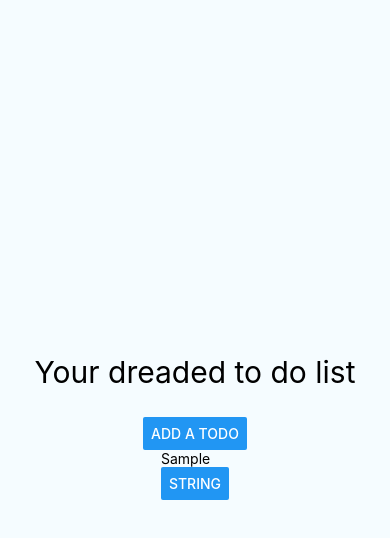
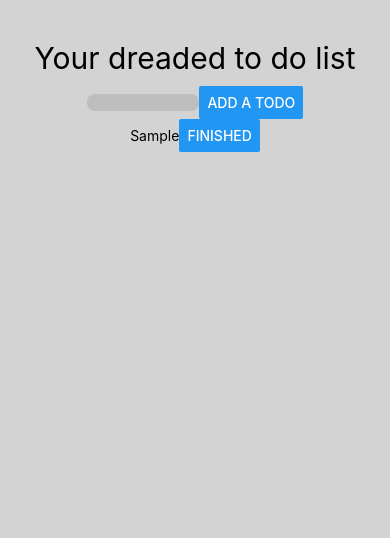
Before and after one commit to bahull/react-native-beginning, a React Native app: screen / in a window 390 px wide. Both pictures are taken after typing "Sample" into the empty fields and a click on the button "ADD A TODO". Shown: the top 538 px of the page. Built offline with nearby package versions, Linux system fonts and the light colour scheme.

Commit message:
updating basic styles

```diff
--- a/App.js
+++ b/App.js
@@ -15,7 +15,8 @@ import {
   Button
 } from "react-native";
 
-import Todo from "./Todo";
+import Todo from "./src/Todo";
+// import Fancy from "./src/Fancy";
 
 export default class App extends Component {
   render() {
--- a/Todo.js
+++ b/src/Todo.js
@@ -39,17 +39,19 @@ export default class Todo extends Component {
     return (
       <View style={styles.container}>
         <Text style={styles.welcome}>Your dreaded to do list</Text>
+        <View style={styles.flexed}>
           <TextInput
             style={styles.textWidth}
             value={this.state.newTodo}
             onChangeText={this.handleChange}
           />
           <Button onPress={this.submitTodo} title="Add a Todo" />
+        </View>
         {this.state.todos.map((todo, ind) => {
           return (
-            <View key={ind}>
+            <View style={styles.flexed} key={ind}>
               <Text>{todo}</Text>
-              <Button title="string" onPress={() => this.deleteTodo(ind)} />
+              <Button title="Finished" onPress={() => this.deleteTodo(ind)} />
             </View>
           );
         })}
@@ -61,14 +63,14 @@ export default class Todo extends Component {
 const styles = StyleSheet.create({
   container: {
     flex: 1,
-    justifyContent: "center",
     alignItems: "center",
-    backgroundColor: "#F5FCFF"
+    backgroundColor: "lightgrey"
   },
   welcome: {
     fontSize: 30,
     textAlign: "center",
-    margin: 10
+    margin: 10,
+    marginTop: 40
   },
   instructions: {
     textAlign: "center",
@@ -76,6 +78,13 @@ const styles = StyleSheet.create({
     marginBottom: 5
   },
   textWidth: {
-    width: "30%"
+    width: "35%",
+    backgroundColor: "rgba(190,190,190, 1)",
+    borderRadius: 8
+  },
+  flexed: {
+    flexDirection: "row",
+    alignItems: "center",
+    justifyContent: "center"
   }
 });
```
Also changed, not shown: src/Fancy.js (added, +14 -0 lines), src/styles.android.js (added, +24 -0 lines), src/styles.ios.js (added, +24 -0 lines). Lines whose indentation alone changed are shown as unchanged.
